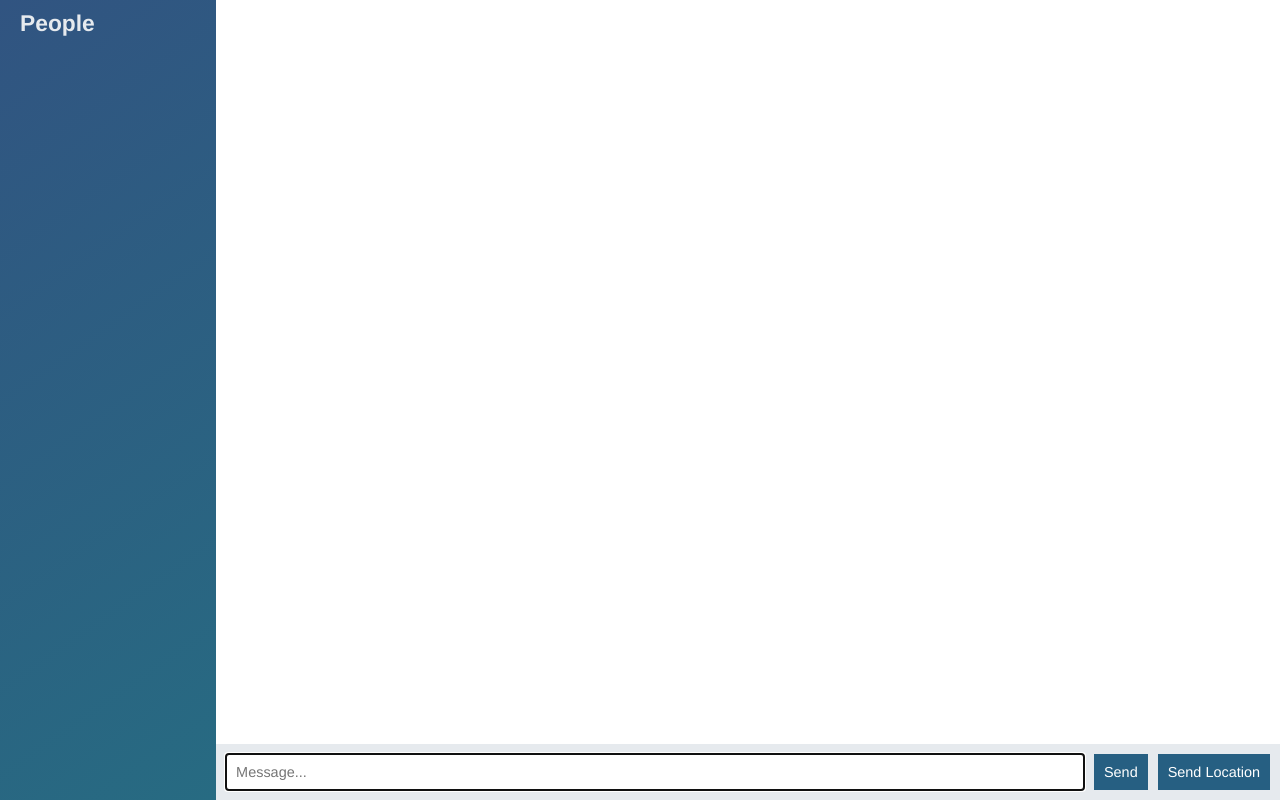
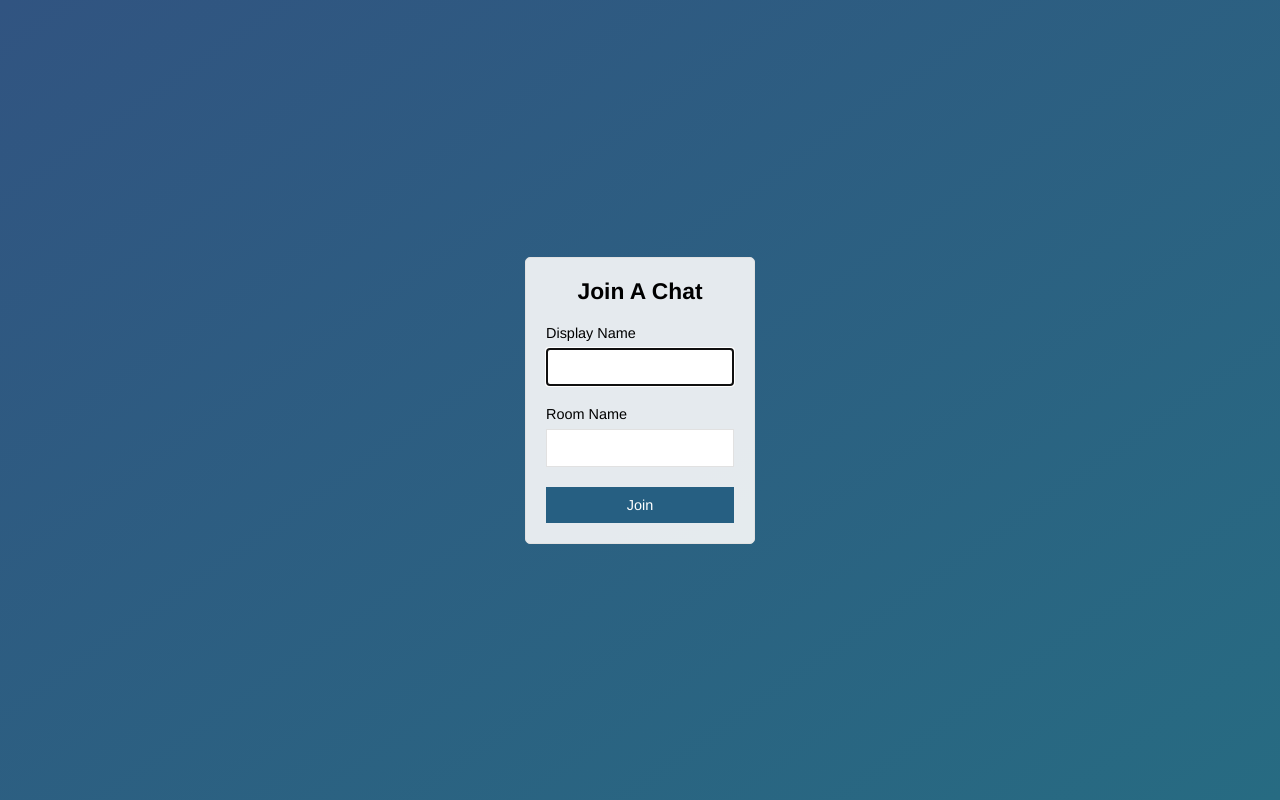
Before and after one commit to thereal1/chat-app, a website: page public/index.html in a window 1280 px wide. Drawn offline with nearby package versions, Linux system fonts and the light colour scheme; no server answers.

Commit message:
Add join page that submits to chat.html

```diff
--- a/public/index.html
+++ b/public/index.html
@@ -2,57 +2,28 @@
 <html>
   <head>
     <meta charset="utf-8">
+    <title>Join | ChatApp</title>
+    <meta name="viewport" content="width=device-width, initial-scale=1, user-scalale=no">
     <link rel="stylesheet" href="/css/styles.css">
   </head>
-  <body class="chat">
-
-    <div class="chat__sidebar">
-      <h3>People</h3>
-      <div id="users"></div>
+  <body class="centered-form">
+    <div class="centered-form__form">
+      <form action="/chat.html">
+        <div class="form-field">
+          <h3>Join A Chat</h3>
+        </div>
+        <div class="form-field">
+          <label>Display Name</label>
+          <input type="text" name="name" autofocus />
+        </div>
+        <div class="form-field">
+          <label>Room Name</label>
+          <input type="text" name="room" />
+        </div>
+        <div class="form-field">
+          <button>Join</button>
+        </div>
+      </form>
     </div>
-
-    <div class="chat__main">
-      <ol id="messages" class="chat__messages"></ol>
-
-      <div class="chat__footer">
-        <form id="message-form">
-          <input name="message" type="text" placeholder="Message..." autofocus autocomplete="off" />
-          <button>Send</button>
-        </form>
-        <button id="send-location">Send Location</button>
-      </div>
-    </div>
-
-    <script id="message-template" type="text/template">
-      <li class="message">
-        <div class="message__title">
-          <h4>{{from}}</h4>
-          <span>{{createdAt}}</span>
-        </div>
-        <div class="message__body">
-          <p>{{text}}</p>
-        </div>
-      </li>
-    </script>
-
-    <script id="location-message-template" type="text/template">
-      <li class="message">
-        <div class="message__title">
-          <h4>{{from}}</h4>
-          <span>{{createdAt}}</span>
-        </div>
-        <div class="message__body">
-          <p>
-            <a href="{{url}}" target="_blank">My Current Location</a>
-          </p>
-        </div>
-      </li>
-    </script>
-
-    <script src="/socket.io/socket.io.js"></script>
-    <script src="/js/libs/jquery-3.2.0.min.js"></script>
-    <script src="/js/libs/moment.js"></script>
-    <script src="/js/libs/mustache.js"></script>
-    <script src="/js/index.js"></script>
   </body>
 </html>
```
Also changed, not shown: public/chat.html (added, +60 -0 lines), public/js/chat.js (renamed from public/js/index.js).
